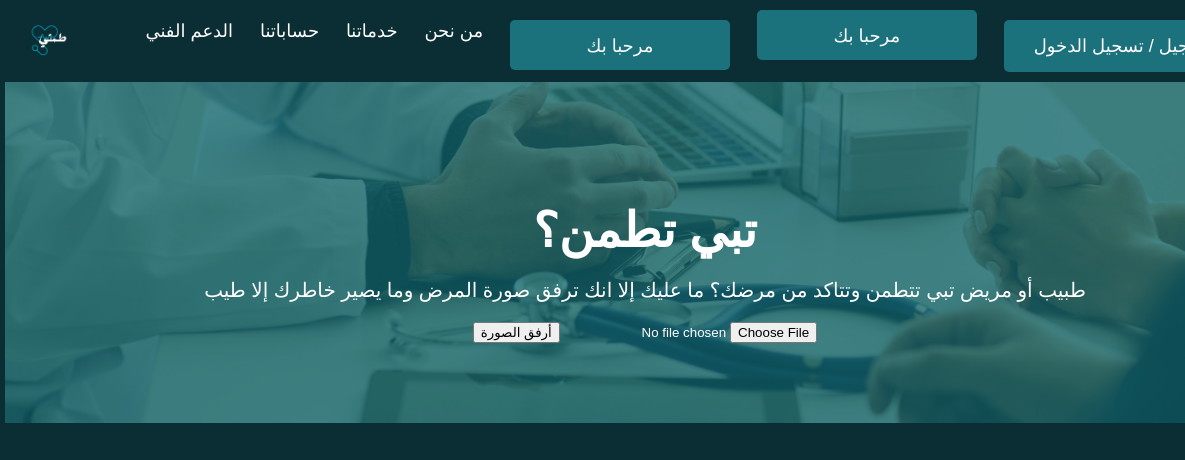
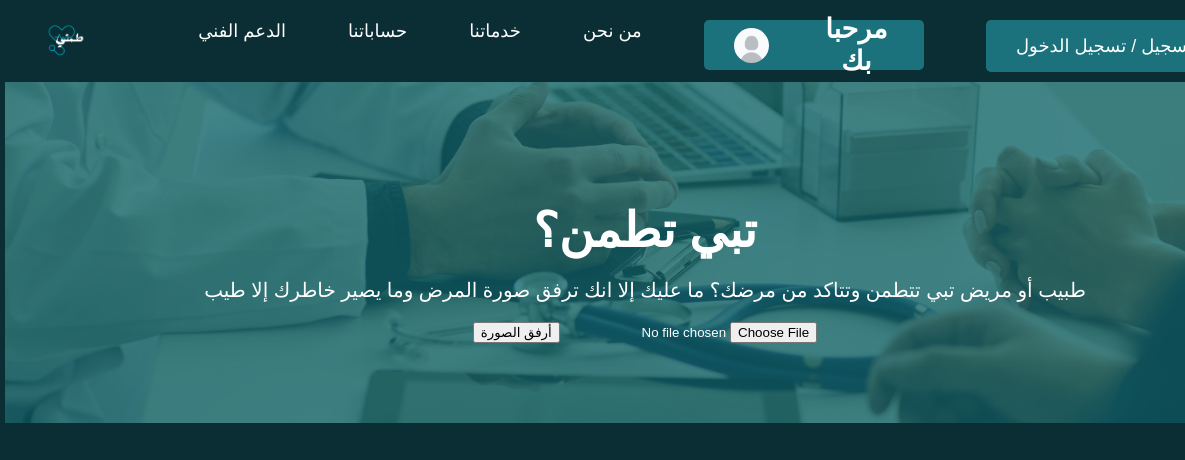
Before and after one commit to Reham-Fagih/Tamni, a website: page public/index.html in a window 1280 px wide. Shown: the top 460 px of the page, 95-1280 px from the left. Drawn offline with Linux system fonts and the light colour scheme.

Commit message:
Add: adding icon and do some css  insid  hiuser button

```diff
--- a/public/index.html
+++ b/public/index.html
@@ -6,6 +6,9 @@
     <title>طمني</title>
     <link rel="icon" href="/img/imgOfmainLogo.png" type="image/icon">
     <link rel="stylesheet" href="style.css" />
+
+
+
   </head>
   <body dir="rtl">
     <header>
@@ -14,11 +17,12 @@
 
           <!--<li class="login"><a href="logInPage.html">✩ التسجيل / تسجيل الدخول</a></li> -->
           <li><button id="logInbutton" onclick="window.location.href='logInPage.html'">✩ التسجيل / تسجيل الدخول</button></li>
+          <li>
+            <button id="Hiuser">
+              مرحبا بك<img id="profileIcon" src="/img/profileIcon.jpg"><!-- Appears when already logged in -->
+            </button>
+          </li>
 
-          <!--Just to see the style easly, it will be delated-->
-          <button id="Hiuser"> مرحبا بك </button>
-
-          <li><button id="Hiuser">مرحبا بك</button></li> <!-- Appears when already logged in -->
           <li><a href="#">من نحن</a></li>
           <li><a href="#">خدماتنا</a></li>
           <li><a href="#">حساباتنا</a></li>
--- a/public/style.css
+++ b/public/style.css
@@ -12,15 +12,29 @@ header {
     padding: 10px 0;
 }
 
+#profileIcon{
+
+ width: 35px;
+ height: 35px;
+ border-radius: 50%;
+
+}
 
 #Hiuser{
 
+
+    display: flex;
+    align-items: center;
+    justify-content: space-around;
+    padding-left: 30px;
+    padding-right: 20px;
+
     background-color: #1b717c;
     color: #fff;
-    padding: 15px 30px;
+    font-weight: bolder;
+    font-size: 27px;
     border: none;
     border-radius: 5px;
-    font-size: 18px;
     cursor: pointer;
     width: 220px;
     height: 50px;
@@ -35,8 +49,10 @@ header {
 
 nav ul {
     list-style: none;
+    /*no need*/
     padding: 0;
     margin: 0;
+     /*no need*/
     display: flex;
     justify-content: center;
     justify-content: space-around;
```
